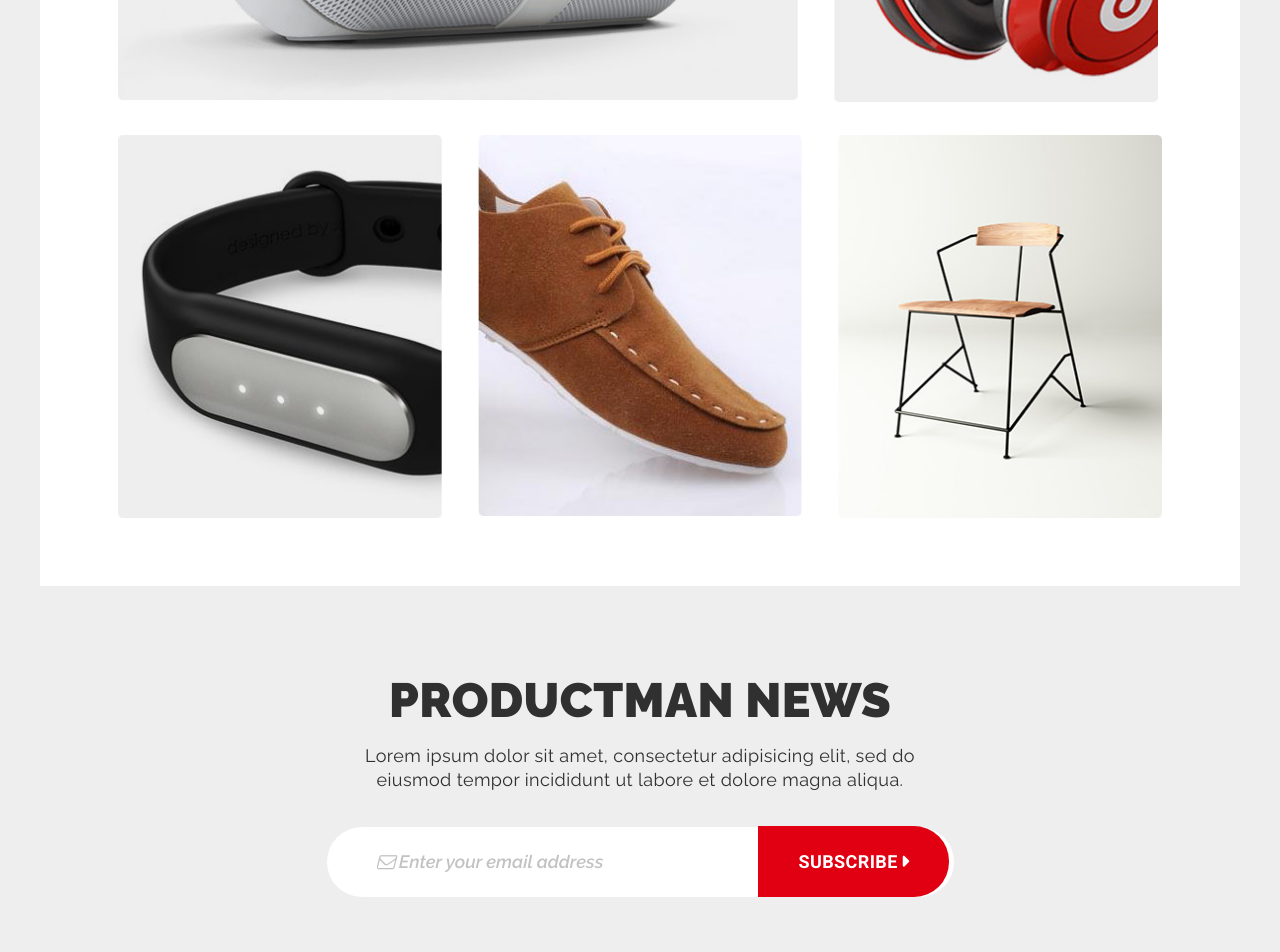
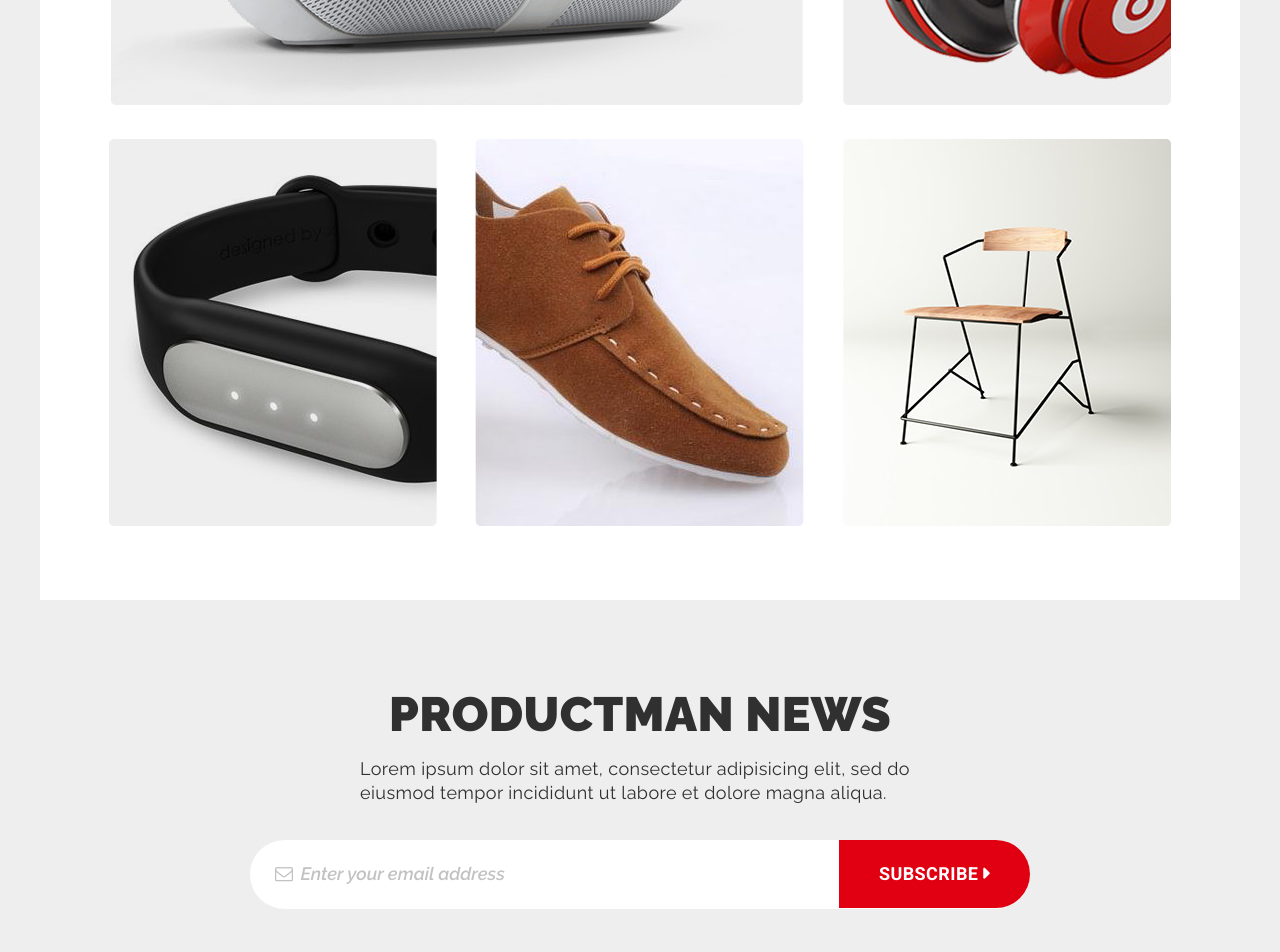
Before and after one commit to kateryna-lashtabega/ProductMan, a plain HTML site: page index.html in a window 1280 px wide. Shown: the part 1460-2412 px from the top of the page. Drawn offline with Linux system fonts and the light colour scheme.

Commit message:
improved red hover and subscribe section

```diff
--- a/css/style.css
+++ b/css/style.css
@@ -108,62 +108,59 @@ a:nth-last-child(3) .slider-switcher {
 }
 
 .featured-pictures {
-	padding-top: 57px;
-
+	padding-top: 74px;
+	padding-bottom: 17px;
 }
 
-.featured-pictures a {
-	display: block;
-	float: left;
-	width: 30%;
-	height: auto;
-	margin: 18px;
-}
-.featured-pictures a:first-child {
-	width: 63%;
-
-}
-.featured-pictures__a {
+.featured-pictures__item {
 	position: relative;
 }
+.featured-pictures_secondrow {
+	padding-top: 9px;
+}
+
+
 .hovered-picture {
+	position: absolute;
+	top: 0;
+	bottom: 0;
+	left: 0;
+	right: 0;
 	background-color: #e10011;
-	display: block;
+	color: #fff;
+	border-radius: 3px;
 	font-family: Roboto, sans-serif;
 	font-weight: 900;
 	font-size: 30px;
 	text-align: left;
-	width: 322px;
-	height: 380px;
-	color: #fff;
-	border-radius: 3px;
-
+	margin-bottom: 5px;
+	margin-right: 9px;
+	margin-left: 30px;
+	opacity: 0;
+	/*pointer-events: none;*/
 }
 
-a.featured-pictures__a:nth-last-child(5) .hovered-picture{
-	width: 680px;
+
+.hovered-picture p {
+	padding: 55% 10% 0 20px;
 }
-
-.hovered-picture {
-	padding: 260px 10px 0 10px;
+.hovered-picture-first p {
+	padding-top: 30%;
 }
-
-.underlined {
+.hovered-picture span {
 	border-bottom: 5px solid #fff;
 	padding-bottom: 9px;
 }
-.featured-pictures__a img {
+ .featured-pictures__item:hover img {
+	opacity: 0;
+}
 
-	width: 335px;
-	height: auto;
-	position: absolute;
-	top: 0;
-	left: 0;
-	z-index: 100;
+.hovered-picture:hover {
+	opacity: 1;
 }
-.featured-pictures__a:nth-last-child(5) img {
-	width: 698px;
-}
+
+
+
 /* PM-News */
 
 .pm-news {
@@ -189,17 +186,56 @@ a.featured-pictures__a:nth-last-child(5) .hovered-picture{
 
 /* Subscribe form */
 
-.subscribe form {
+.subscribe {
 	background-color: #fff;
 	border-radius: 35px;
-	display: inline-block;
-	padding: 23px 0 23px 44px;
-	width: 627px;
-	margin-top: 35px;
+	position: relative;
+	padding: 23px 0 23px 5px;
+	max-width: 65%;
+    margin: 35px auto;
 
 }
 
+.subscribe label {
 
+   padding-left: 20px;
+   padding-right: 20px;
+}
+.subscribe span {
+	color: #c2c2c2;
+}
+.subscribe input::placeholder {
+	color: #c2c2c2;
+	font-family: Raleway, "FontAwesome", sans-serif;
+	font-weight: 400;
+	font-style: italic;
+}
+
+a.subscribe-btn {
+	position: absolute;
+	top: 0;
+	right: 0;
+	color: #fff;
+	text-transform: uppercase;
+	background-color: #e10011;
+	border-radius: 0 35px 35px 0;
+	padding: 22px 40px;
+
+	font-family: Roboto, "FontAwesome", sans-serif;
+	font-weight: 700;
+
+	font-size: 18px;
+	line-height: 24px;
+
+
+}
+.subscribe input {
+	width: 55%;
+	background-color: #fff;
+	border-radius: 35px 0 0 35px;
+	text-align: left;
+
+}
 /* Footer */
 .ba-footer {
 	margin-top: 77px;
@@ -265,46 +301,21 @@ a.more:visited {
 	letter-spacing: 0;
 
 }
-
-.featured-pictures__a:hover {
+a.subscribe-btn:visited {
+	color: #fff;
+}
+/*.featured-picture:hover {
 	opacity: 1;
 }
 .featured-pictures__a img:hover {
 	opacity: 0;
-}
-a.subscribe-btn {
-	color: #fff;
-	text-transform: uppercase;
-	background-color: #e10011;
-	border-radius: 0 35px 35px 0;
-	padding: 25px 40px;
-	width: 35%;
-	font-family: Roboto, "FontAwesome", sans-serif;
-	font-weight: 700;
+}*/
 
-	font-size: 18px;
-	line-height: 24px;
-
-
-}
 a.social-link,
 a.social-link:visited {
 	color: #979797;
 	font-size: 34px;
 
-}
-.subscribe input {
-	width: 65%;
-	background-color: #fff;
-	border-radius: 35px 0 0 35px;
-
-
-}
-.subscribe input::placeholder {
-	color: #c2c2c2;
-	font-family: Raleway, "FontAwesome", sans-serif;
-	font-weight: 400;
-	font-style: italic;
 }
 
 
--- a/index.html
+++ b/index.html
@@ -52,27 +52,56 @@
 				<img src="img/underline.jpg" alt="underline" class="featured-underline">
 				<p class="featured-description">Lorem ipsum dolor sit amet, consectetur adipisicing elit, sed do eiusmod tempor incididunt ut labore et dolore magna aliqua.</p>
 				<div class="featured-pictures cf">
-					<a href="#" class="featured-pictures__a"><span class="hovered-picture">Minimal Product <br><span class="underlined">Design</span></span><img src="img/mycro.jpg" alt="mycrophone"></a>
-					<a href="#" class="featured-pictures__a"><span class="hovered-picture">Minimal Product <span class="underlined">Design</span></span><img src="img/red-headphones.jpg" alt="red headphones"></a>
+					<div class="ba-container ">
+						<div class="ba-row featured-pictures_firstrow">
+							<div class="ba-width-2-3 featured-pictures__item featured-pictures__item">
+								<img src="img/mycro.jpg" alt="">
+								<div class="hovered-picture hovered-picture-first">
+									<p>Minimal Product <br> <span>Design</span></p>
+								</div>
+							</div>
+							<div class="ba-width-1-3 featured-pictures__item">
+								<img src="img/red-headphones.jpg" alt="">
+								<div class="hovered-picture">
+									<p>Minimal Product <br> <span>Design</span></p>
+								</div>
+							</div>
+						</div>
 
-					<a href="#" class="featured-pictures__a"><span class="hovered-picture">Minimal Product <span class="underlined">Design</span></span><img src="img/tracker.jpg" alt="red headphones"></a>
-
-					<a href="#" class="featured-pictures__a"><span class="hovered-picture">Minimal Product <span class="underlined">Design</span></span><img src="img/shoe.jpg" alt="shoe"></a>
-
-					<a href="#" class="featured-pictures__a"><span class="hovered-picture">Minimal Product <span class="underlined">Design</span></span><img src="img/chair.jpg" alt="chair"></a>
-
+						<div class="ba-row featured-pictures_secondrow">
+							<div class="ba-width-1-3 featured-pictures__item">
+								<img src="img/tracker.jpg" alt="">
+								<div class="hovered-picture ">
+									<p>Minimal Product <br> <span>Design</span></p>
+								</div>
+							</div>
+							<div class="ba-width-1-3 featured-pictures__item">
+								<img src="img/shoe.jpg" alt="">
+								<div class="hovered-picture ">
+									<p>Minimal Product <br> <span>Design</span></p>
+								</div>
+							</div>
+							<div class="ba-width-1-3 featured-pictures__item">
+								<img src="img/chair.jpg" alt="">
+								<div class="hovered-picture">
+									<p>Minimal Product <br> <span>Design</span></p>
+								</div>
+							</div>
+						</div>
+					</div>
 				</div>
 
 			</section>
 
-			<section class="pm-news ba-text-center">
-				<h3 class="pm-news-headline">PRODUCTMAN NEWS</h3>
-				<p class="pm-news-description">Lorem ipsum dolor sit amet, consectetur adipisicing elit, sed do eiusmod tempor incididunt ut labore et dolore magna aliqua. </p>
+			<section class="pm-news">
+				<h3 class="pm-news-headline ba-text-center">PRODUCTMAN NEWS</h3>
+				<p class="pm-news-description ba-text-cente">Lorem ipsum dolor sit amet, consectetur adipisicing elit, sed do eiusmod tempor incididunt ut labore et dolore magna aliqua. </p>
 				<div class="subscribe">
-					<form action="#" class="">
-						<input type="email" placeholder="&#xf003; Enter your email address ">
+					<!-- <form action="#" class="" value=''> -->
+						<label><span><i class="fa fa-envelope-o" aria-hidden="true"></i></span>
+						<input type="email" placeholder="Enter your email address "></label>
 						<a class="subscribe-btn" href="#">subscribe &#xf0da;</a>
-					</form>
+				<!-- 	</form> -->
 				</div>
 			</section>
 
@@ -89,7 +118,7 @@
 	</div>
 </body>
 </html>
-<!--i class="fa fa-envelope-o" aria-hidden="true"></i
+<!--
 <i class="fa fa-caret-right" aria-hidden="true"></i>
 
 
```
